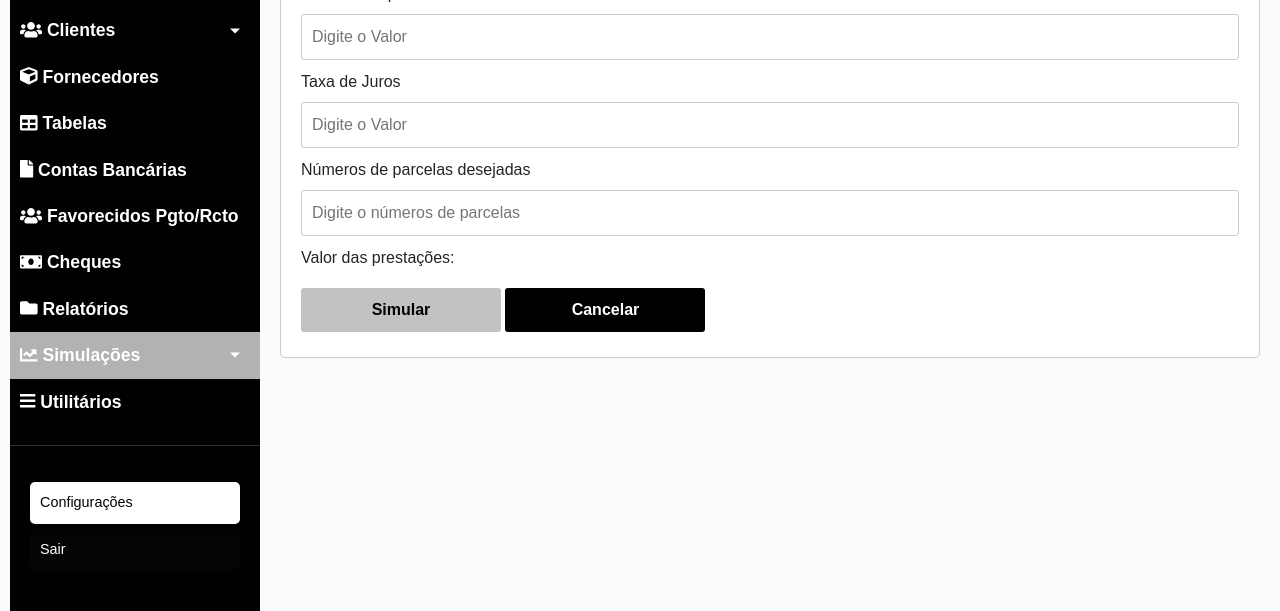
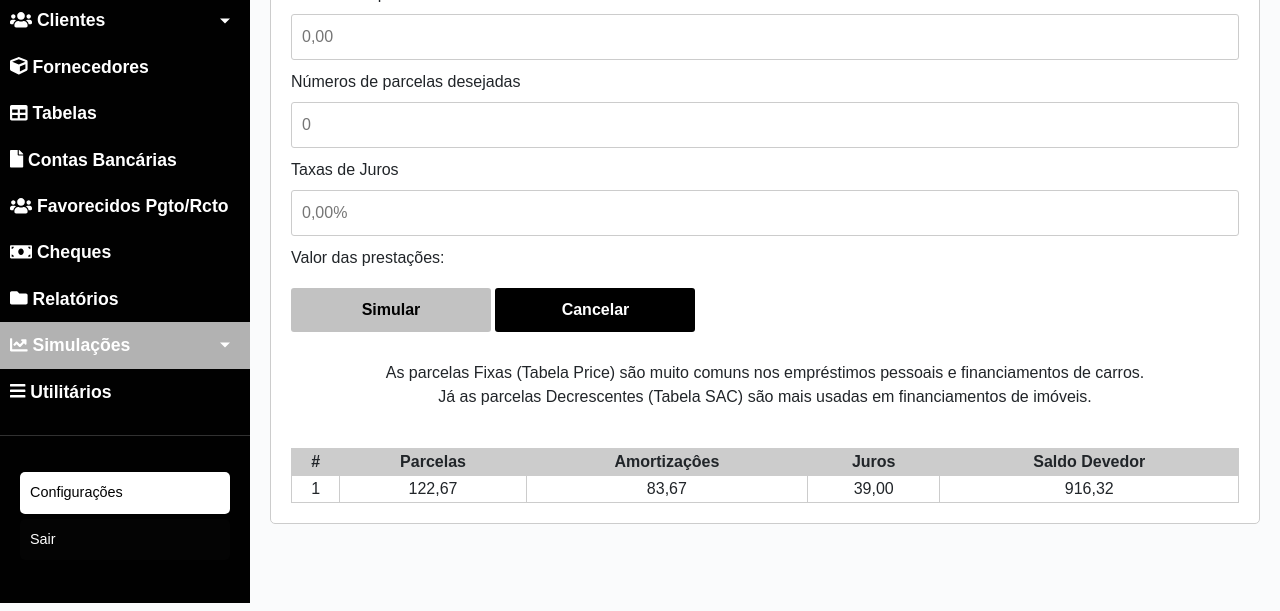
Before and after one commit to danielmelodev/MonetaWeb, a plain HTML site: page simulação-emprestimo.html in a window 1280 px wide. Shown: the part 252-863 px from the top of the page. Drawn offline with nearby package versions, Linux system fonts and the light colour scheme.

Commit message:
basic fixing Simula-Empresti

```diff
--- a/assets/css/index.css
+++ b/assets/css/index.css
@@ -99,7 +99,7 @@ ul, li{
 /*scroll-bar*/
 
 ::-webkit-scrollbar-thumb {
-    background-color: #3d3d3d;
+    background-color: #5e5e5e;
     border-radius: 5px;
     height: 0.8vw;
 }
--- a/assets/css/simulação-bancos.css
+++ b/assets/css/simulação-bancos.css
@@ -13,8 +13,11 @@ ul, li{
     margin: 0 auto;
 }
 .link{
-    color: #a1a1a1;
+    color: #4b4b4b;
     text-decoration: underline;
+}
+.link::placeholder{
+    color: #030303;
 }
 .simulacoes img{
     width: 11vw;
--- a/assets/css/simulações.css
+++ b/assets/css/simulações.css
@@ -93,7 +93,7 @@ table td img{
 /*scroll-bar*/
 
 ::-webkit-scrollbar-thumb {
-background-color: #3d3d3d;
+background-color: #5e5e5e;
 border-radius: 5px;
 height: 0.8vw;
 }
--- a/assets/css/style-tela-de-cadastro.css
+++ b/assets/css/style-tela-de-cadastro.css
@@ -93,7 +93,7 @@ body{
 /*scroll-bar*/
 
 ::-webkit-scrollbar-thumb {
-  background-color: #3d3d3d;
+  background-color: #5e5e5e;
   border-radius: 5px;
   height: 0.8vw;
 }
--- a/assets/css/style.css
+++ b/assets/css/style.css
@@ -97,8 +97,8 @@ span {
 }
 
 #sidebar {
-    margin-top: 10px;
-    margin-left: 10px;
+    margin-top: 0px;
+    margin-left: 0px;
     min-width: 250px;
     max-width: 250px;
     background: #010101;
@@ -110,8 +110,8 @@ span {
     min-width: 80px;
     max-width: 80px;
     text-align: center;
-    margin-left: 10px;
-    margin-top: 10px;
+    margin-left: 0px;
+    margin-top: 0px;
 }
 #sidebar.active ul li a b{
     display: none;
@@ -301,7 +301,7 @@ a.article:hover {
 /*scroll-bar*/
 
 ::-webkit-scrollbar-thumb {
-    background-color: #3d3d3d;
+    background-color: #5e5e5e;
     border-radius: 5px;
     height: 0.8vw;
 }
--- a/simulação-emprestimo.html
+++ b/simulação-emprestimo.html
@@ -5,7 +5,7 @@
     <meta charset="utf-8">
     <meta name="viewport" content="width=device-width, initial-scale=1.0">
     <meta http-equiv="X-UA-Compatible" content="IE=edge">
-    <link rel="icon" type="imagem/png" href="./src/assets/images/favicon.ico" />
+    <link rel="icon" type="imagem/png" href="./assets/images/favicon.png" />
     <title>MonetaWeb | Simulação Empréstimo</title>
 
     <!-- Bootstrap CSS CDN -->
@@ -164,7 +164,7 @@
         <!-- Page Content  -->
         <div id="content">
 
-            <nav class="navbar navbar-expand-lg navbar-light bg-light">
+            <nav class="navbar navbar-expand-lg navbar-btn">
                 <div class="container-fluid">
 
                     <button type="button" id="sidebarCollapse" class="btn btn-info">
@@ -194,17 +194,17 @@
                 </div>
                 <div class="lineInput">
                     <label>Valor do Empréstimos</label>
-                    <input type="number" name="valor" id="valor" placeholder="Digite o Valor">
-                </div>
-
-                <div class="lineInput">
-                    <label>Taxa de Juros</label>
-                    <input type="number" name="taxa" id="taxa" placeholder="Digite o Valor">
+                    <input type="number" name="valor" id="valor" placeholder="0,00">
                 </div>
 
                 <div class="lineInput">
                     <label>Números de parcelas desejadas</label>
-                    <input type="number" name="nPrestacao" id="nPrestacao" placeholder="Digite o números de parcelas">
+                    <input type="number" name="nParcelas" id="parcelas" placeholder="0">
+                </div>
+
+                <div class="lineInput">
+                    <label>Taxas de Juros</label>
+                    <input type="number" name="taxa" id="taxas" placeholder="0,00%">
                 </div>
 
                 <div class="lineInput">
@@ -212,19 +212,44 @@
                 </div>
 
                 <div class="botoes">
-                    <button id="btn1" class="botao1">Simular</button>
+                    <button onclick="produto.simular()" id="btn1" class="botao1">Simular</button>
                     <button onclick="produto.cancelar()">Cancelar</button>
                 </div>
+                <br>
+                <a class="center"> As parcelas Fixas (Tabela Price) são muito comuns nos empréstimos pessoais e financiamentos de carros.
+                </a>
+                <a class="center">Já as parcelas Decrescentes (Tabela SAC) são mais usadas em financiamentos de imóveis.</a>
+                <br>
 
+                <!--tabela-->
+
+                <div id="listagem" class="content">
+                    <div class="title">
+                    </div>
+                    <table border="1">
+                        <thead class="title">
+                            <th class="center">#</th>
+                            <th class="center">Parcelas</th>
+                            <th class="center">Amortizaçôes</th>
+                            <th class="center">Juros</th>
+                            <th class="center">Saldo Devedor</th>
+                        </thead>
+                        <tbody id="tbody">
+                            <tr class="codigo">
+                                <td class="center">1</td>
+                                <td class="center">122,67</td>
+                                <td class="center">83,67</td>
+                                <td class="center">39,00</td>
+                                <td class="center">916,32</td>
+                            </tr>
+
+                  <!--tabela-->
+
+                <script src="./assets/js/simulacoes-emprestimo.js"></script>
             </div>
-
-
-
-
         </div>
     </div>
     <script src="assets/js/script.js"></script>
-    <script src="./script.js"></script>
     <!-- jQuery CDN - Slim version (=without AJAX) -->
     <script src="https://code.jquery.com/jquery-3.3.1.slim.min.js" integrity="sha384-q8i/X+965DzO0rT7abK41JStQIAqVgRVzpbzo5smXKp4YfRvH+8abtTE1Pi6jizo" crossorigin="anonymous"></script>
     <!-- Popper.JS -->
```
Also changed, not shown: assets/js/simulacoes.js (deleted, +0 -9 lines), cadastro-cliente.html (+2 -2 lines), cadastro.html (+2 -2 lines), index.html (+5 -5 lines), lista-de-clientes.html (+2 -2 lines), simulação-bancos.html (+3 -3 lines), assets/js/simulacoes-emprestimo.js (added).
